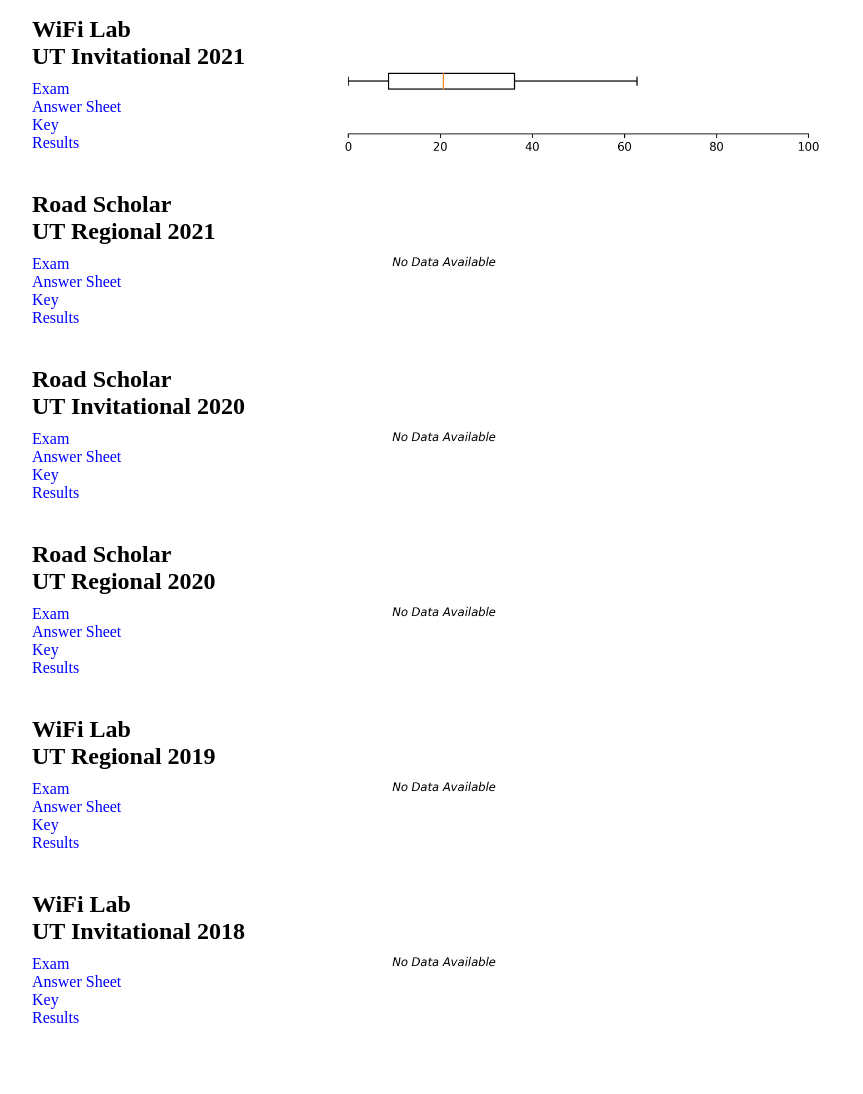
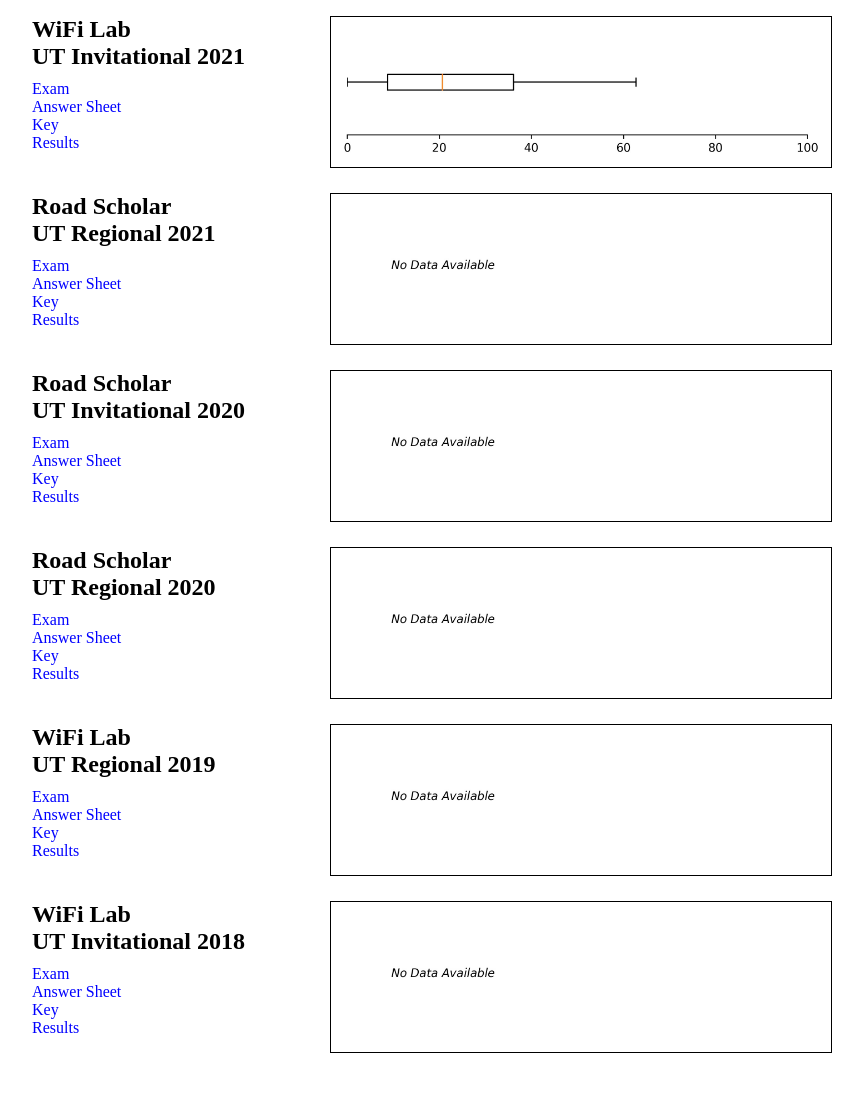
Before and after one commit to taleff/taleff.github.io, a Jekyll site: the page built from scioly.html, in a window 1280 px wide. Shown: the whole page, without its empty margins (208-1071 px from the left). Built offline with Jekyll 4.4.1, drawn with Linux system fonts in a browser that asks for light colours.

Commit message:
Update main.css

```diff
--- a/css/main.css
+++ b/css/main.css
@@ -148,4 +148,7 @@ a:visited {
 .event-results-box {
     height: 150px;
     margin: 0px;
+    border: solid;
+    border-width: 1px;
+    border-color: black;
 }
```
